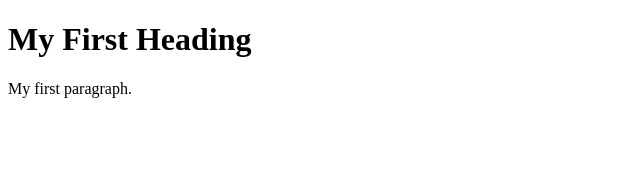
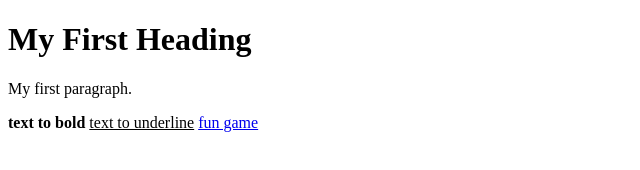
Before and after one commit to kb4195/exploring--cs, a plain HTML site: page index.html in a window 1280 px wide. Shown: the whole page, without its empty margins (0-640 px from the left). Drawn offline with Linux system fonts and the light colour scheme.

Commit message:
Update index.html

```diff
--- a/index.html
+++ b/index.html
@@ -6,3 +6,6 @@
 
  </body>
 </html>
+<b>text to bold</b>
+	<u>text to underline</u>
+  <a href="https://shellshock.io">fun game</a>
```
